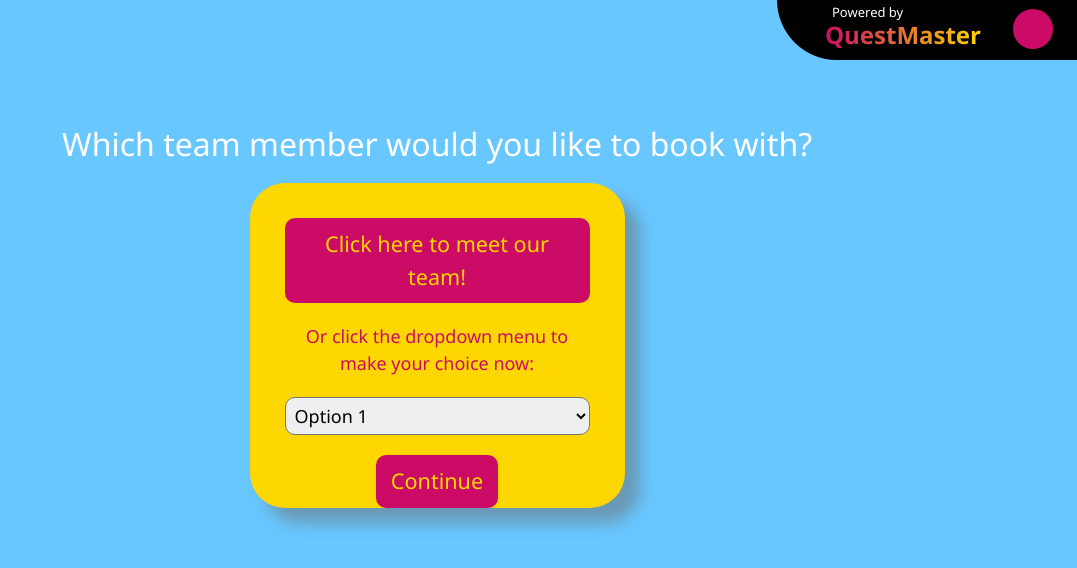
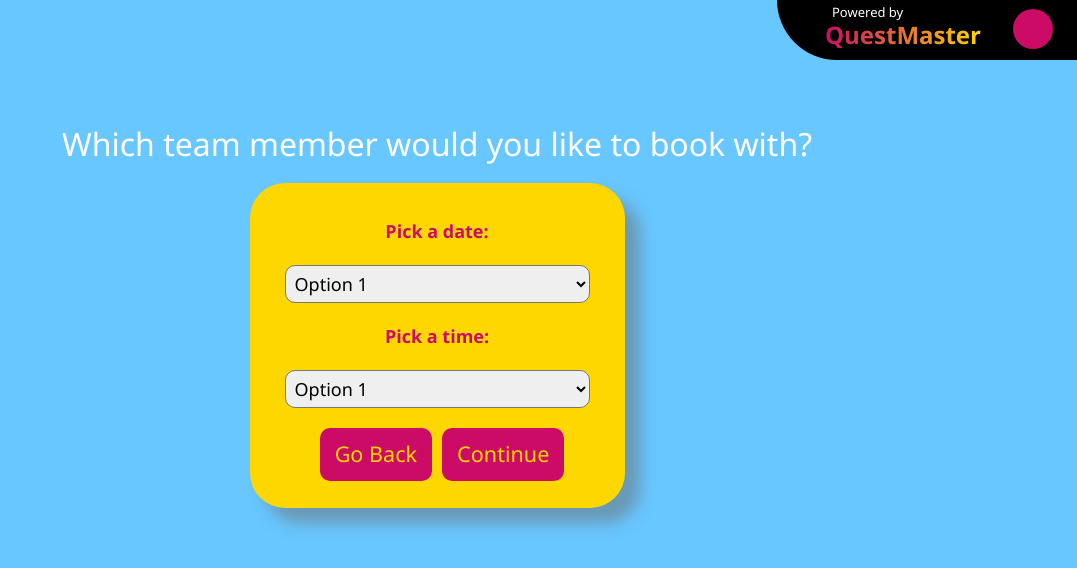
Before and after one commit to altavada/questmaster, a React (Create React App) app in the folder client/: page /team-select in a window 1280 px wide. Both pictures are taken after a click on the button "Continue". Shown: the top 568 px of the page, without its empty margins (203-1280 px from the left). Built offline with nearby package versions, Linux system fonts and the light colour scheme.

Commit message:
When.js component

```diff
--- a/client/src/components/Dropdown.js
+++ b/client/src/components/Dropdown.js
@@ -1,8 +1,9 @@
 export default function Dropdown({ name, options }) {
   return (
-    <select className="dropdown" name="stylist" placeholder="(make a selection)">
+    <select className="dropdown" name={name}>
       <option value="option1">Option 1</option>
       <option value="option2">Option 2</option>
+      <option value="option3">Option 3</option>
     </select>
   );
 }
--- /dev/null
+++ b/client/src/components/When.js
@@ -0,0 +1,42 @@
+import Button from "../components/Button";
+import Dropdown from "../components/Dropdown";
+
+const spacer = {
+  margin: "0px 10px",
+};
+
+export default function When({ sendTime, goBack }) {
+  const handleSubmit = (e) => {
+    e.preventDefault();
+    const form = e.target;
+    const formData = new FormData(form);
+    const formJson = Object.fromEntries(formData.entries());
+    sendTime(formJson);
+  };
+  const handleClick = () => {
+    goBack("who");
+  };
+  return (
+    <>
+      <form className="center" onSubmit={handleSubmit}>
+        <label className="wb-content">Pick a date:</label>
+        <div className="wb-content">
+          <Dropdown name="date" />
+        </div>
+        <label className="wb-content">Pick a time:</label>
+        <div className="wb-content">
+          <Dropdown name="time" />
+        </div>
+        <div className="wb-content">
+          <Button
+            type="button"
+            styling={spacer}
+            text="Go Back"
+            onClick={handleClick}
+          />
+          <Button type="submit" text="Continue" />
+        </div>
+      </form>
+    </>
+  );
+}
--- a/client/src/components/Who.js
+++ b/client/src/components/Who.js
@@ -1,24 +1,26 @@
 import Button from "../components/Button";
 import Dropdown from "../components/Dropdown";
 
-const buttonStyles = {
+const widen = {
   width: "100%",
 };
 
+const spacer = {
+  margin: "0px 10px",
+};
+
 export default function Who({ sendStylistId }) {
-  function handleSubmit(e) {
+  const handleSubmit = (e) => {
     e.preventDefault();
-    console.log("Anything");
     const form = e.target;
     const formData = new FormData(form);
     const formJson = Object.fromEntries(formData.entries());
-    console.log("Form json:", formJson);
     sendStylistId(formJson.stylist);
   }
   return (
     <>
       <div className="center wb-content">
-        <Button text="Click here to meet our team!" styling={buttonStyles} />
+        <Button text="Click here to meet our team!" styling={widen} />
       </div>
       <div className="center wb-content">
         Or click the dropdown menu to make your choice now:
@@ -26,9 +28,10 @@ export default function Who({ sendStylistId }) {
       <div className="center fill-box">
         <form onSubmit={handleSubmit}>
           <div className="wb-content">
-            <Dropdown />
+            <Dropdown name="stylist" />
           </div>
           <div className="wb-content">
+            <Button type="button" styling={spacer} text="Go Back" route="/" />
             <Button type="submit" text="Continue" />
           </div>
         </form>
--- a/client/src/index.css
+++ b/client/src/index.css
@@ -151,3 +151,11 @@ h2 {
     padding: 5px;
     border-radius: 10px;
 }
+
+.flex {
+    display: flex;
+}
+
+label {
+    font-weight: bold;
+}
--- a/client/src/pages/Booking.js
+++ b/client/src/pages/Booking.js
@@ -1,28 +1,41 @@
 import { useState } from "react";
 import Who from "../components/Who";
+import When from "../components/When";
 
 export default function Booking() {
   const [inputStylist, setInputStylist] = useState("");
+  const [inputDate, setInputDate] = useState("");
+  const [inputTime, setInputTime] = useState("");
   const [stage, setStage] = useState("who");
   const fetchFromComponent = (data) => {
-    console.log(data)
+    console.log(data);
     switch (stage) {
+      case "when":
+        setInputDate(data.date);
+        setInputTime(data.time);
+        break;
       default:
         setInputStylist(data);
         setStage("when");
     }
   };
+  const revertStage = (data) => {
+    setStage(data);
+  };
   let whichContent;
   switch (stage) {
+    case "when":
+      whichContent = (
+        <When sendTime={fetchFromComponent} goBack={revertStage} />
+      );
+      break;
     default:
       whichContent = <Who sendStylistId={fetchFromComponent} />;
   }
   return (
     <div className="body-container">
       <h2>Which team member would you like to book with?</h2>
-      <div className="work-box">
-        {whichContent}
-      </div>
+      <div className="work-box">{whichContent}</div>
     </div>
   );
 }
```
Also changed, not shown: client/src/pages/When.js (deleted, +0 -10 lines).
